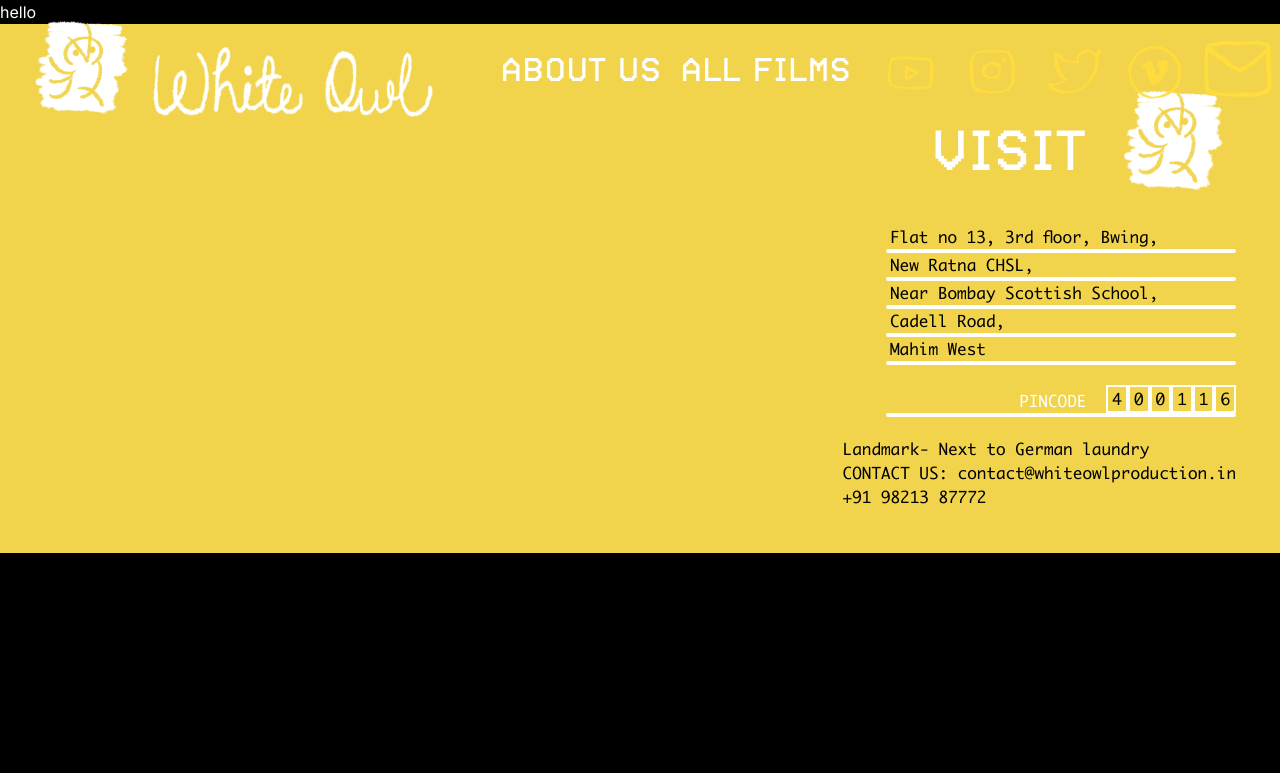
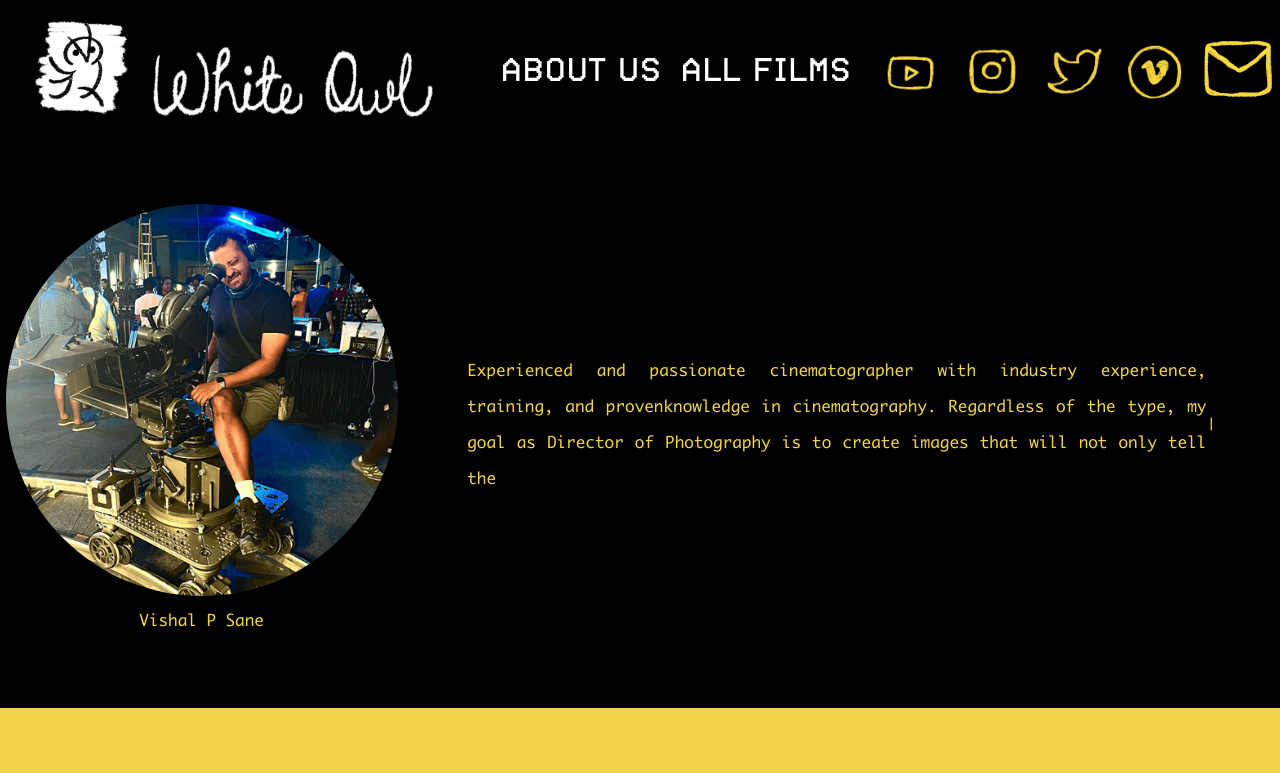
Before and after one commit to smgrv123/white-owl-frontend, a Next.js app: page /about-us in a window 1280 px wide. Shown: the top 773 px of the page. Built offline with nearby package versions, Linux system fonts and the light colour scheme; what eslint-plugin-tailwindcss would draw is missing.

Commit message:
About us WIP, typed component created

```diff
--- a/app/about-us/page.tsx
+++ b/app/about-us/page.tsx
@@ -1,3 +1,26 @@
+import { TypedComponent } from '@/src/components/commons/typedComponent';
+import Image from 'next/image';
+import AboutUsImage from '../../src/assets/AboutUs.png';
+
 export default function AboutUs() {
-  return <div>hello</div>;
+  return (
+    <section className='py-16'>
+      <div className='h-[140px]' />
+      <div className='flex flex-row text-themeYellow font-ayuthaya font-normal text-[16px]'>
+        <div className='flex items-center flex-col w-[35%]'>
+          <Image
+            src={AboutUsImage}
+            alt='Vishal P Sane'
+            height={392}
+            width={392}
+            className='rounded-[196px]'
+          />
+          <div className='py-3'>Vishal P Sane</div>
+        </div>
+        <TypedComponent
+          string={`Experienced and passionate cinematographer with industry experience, training, and provenknowledge in cinematography. Regardless of the type, my goal as Director of Photography is to create images that will not only tell the story, that will affect the viewer on asubliminal level. Bringing forth the ability to collaborate effectively with others, and prioritize the goals of the film efficiently. Enthusiastic and committed to creating thought and emotion provoking cinema. Was part of DDB Mudra group as a ‘Head of Films’ for good 15 years. I have always seen the world through the eyes of an artist. Becoming a Director of Photography was therefore a natural progression.`}
+        />
+      </div>
+    </section>
+  );
 }
--- a/src/components/Home/Footer.tsx
+++ b/src/components/Home/Footer.tsx
@@ -13,7 +13,7 @@ const Footer = () => {
   const pincode = [4, 0, 0, 1, 1, 6];
 
   return (
-    <div className='bg-themeYellow  p-11 flex flex-col items-end font-ayuthaya font-normal'>
+    <section className='bg-themeYellow  p-11 flex flex-col items-end font-ayuthaya font-normal'>
       <div className='flex items-end'>
         <div className='font-pf_text font-normal text-6xl pb-10'>VISIT</div>
         <Image src={Icon} alt={'white owl icon'} height={150} width={150} />
@@ -40,7 +40,7 @@ const Footer = () => {
         <p>CONTACT US: contact@whiteowlproduction.in</p>
         <p>+91 98213 87772</p>
       </div>
-    </div>
+    </section>
   );
 };
 
--- a/src/components/Home/Header.tsx
+++ b/src/components/Home/Header.tsx
@@ -7,10 +7,10 @@ import Logo from '../../assets/Logo.png';
 const Header = () => {
   return (
     <nav className='flex flex-row justify-between items-center'>
-      <div className='flex flex-row'>
+      <Link href='/' className='flex flex-row'>
         <Image src={Icon} alt='White Owl Icon' width={140} height={140} />
         <Image src={Logo} alt='White Owl Logo' width={341} height={109} />
-      </div>
+      </Link>
       {navButtons.map((i, index) => (
         <Link
           href={i.href}
--- /dev/null
+++ b/src/components/commons/typedComponent.tsx
@@ -0,0 +1,13 @@
+'use client';
+
+import { ReactTyped } from 'react-typed';
+
+const TypedComponent = ({ string }: { string: string }) => (
+  <ReactTyped
+    strings={[string]}
+    className='flex items-center text-justify w-[75%] px-16 leading-9 '
+    typeSpeed={20}
+  />
+);
+
+export { TypedComponent };
```
Also changed, not shown: src/assets/AboutUs.png (added).
